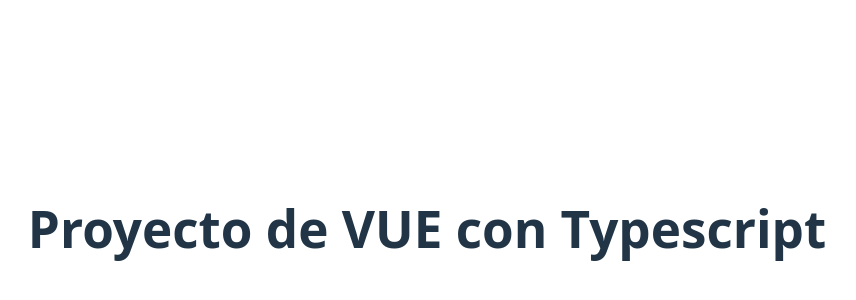
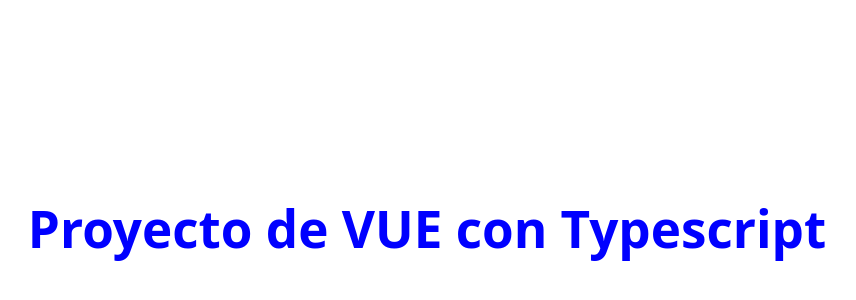
Before and after one commit to cchura94/frontend_proyecto_vue, a Vue app: page / in a window 1280 px wide. Shown: the part 172-472 px from the top of the page, without its empty margins (213-1069 px from the left). Built offline with nearby package versions, Linux system fonts and the light colour scheme.

Commit message:
probando css

```diff
--- a/src/App.vue
+++ b/src/App.vue
@@ -9,3 +9,9 @@
   <h1>{{ titulo }}</h1>
 
 </template>
+
+<style scoped>
+  h1{
+    color: #0000FF;
+  }
+</style>
```
